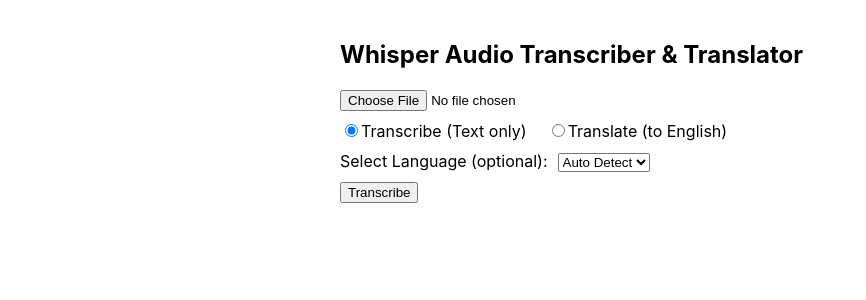
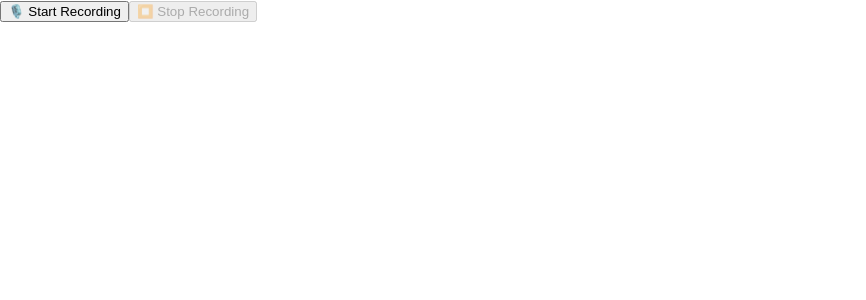
Before and after one commit to Aashisahu03/VoiceToText, a React (Create React App) app in the folder transcriber-frontend/: page / in a window 1280 px wide. Shown: the top 300 px of the page, without its empty margins (0-866 px from the left). Built offline with nearby package versions, Linux system fonts and the light colour scheme.

Commit message:
audiorecording

```diff
--- a/transcriber-frontend/src/App.js
+++ b/transcriber-frontend/src/App.js
@@ -1,143 +1,115 @@
-import React, { useState } from "react";
+import { useState, useRef } from "react";
 
-function App() {
-  const [file, setFile] = useState(null);
+export default function Recorder() {
+  const [recording, setRecording] = useState(false);
+  const [audioURL, setAudioURL] = useState(null);
+  const [result, setResult] = useState(null);
+  const [language, setLanguage] = useState(""); // chosen language
   const [mode, setMode] = useState("transcribe"); // transcribe or translate
-  const [language, setLanguage] = useState(""); // auto-detect by default
-  const [transcript, setTranscript] = useState("");
-  const [translation, setTranslation] = useState("");
-  const [loading, setLoading] = useState(false);
+  const mediaRecorderRef = useRef(null);
+  const streamRef = useRef(null);
+  const chunks = useRef([]);
 
-  const handleFileChange = (e) => {
-    setFile(e.target.files[0]);
-    setTranscript("");
-    setTranslation("");
+  const startRecording = async () => {
+    streamRef.current = await navigator.mediaDevices.getUserMedia({ audio: true });
+    mediaRecorderRef.current = new MediaRecorder(streamRef.current);
+    chunks.current = [];
+
+    mediaRecorderRef.current.ondataavailable = (e) => {
+      if (e.data.size > 0) {
+        chunks.current.push(e.data);
+      }
     };
 
-  const handleModeChange = (e) => {
-    setMode(e.target.value);
-    setTranscript("");
-    setTranslation("");
+    mediaRecorderRef.current.onstop = () => {
+      const blob = new Blob(chunks.current, { type: "audio/webm" });
+      setAudioURL(URL.createObjectURL(blob));
+
+      // ✅ stop microphone properly
+      streamRef.current.getTracks().forEach((track) => track.stop());
     };
 
-  const handleSubmit = async (e) => {
-    e.preventDefault();
-    if (!file) return alert("Please upload an audio file");
+    mediaRecorderRef.current.start();
+    setRecording(true);
+  };
 
-    setLoading(true);
+  const stopRecording = () => {
+    mediaRecorderRef.current?.stop();
+    setRecording(false);
+  };
 
+  const sendToBackend = async () => {
+    if (!audioURL) return;
+
+    const blob = new Blob(chunks.current, { type: "audio/webm" });
     const formData = new FormData();
-    formData.append("file", file);
+    formData.append("file", blob, "recording.webm");
+
     if (language) {
-      formData.append("language", language); // optional
+      formData.append("language", language);
     }
 
-    try {
-      const endpoint =
-        mode === "transcribe"
-          ? "http://127.0.0.1:8000/transcribe"
-          : "http://127.0.0.1:8000/translate";
-
-      const response = await fetch(endpoint, {
+    const res = await fetch(`http://127.0.0.1:8000/${mode}`, {
       method: "POST",
       body: formData,
     });
-      const data = await response.json();
 
-      if (mode === "transcribe") {
-        setTranscript(data.transcript || "");
-        setTranslation("");
-      } else {
-        setTranscript("");
-        setTranslation(data.translation || "");
-      }
-    } catch (error) {
-      alert("Error processing audio");
-      console.error(error);
-    }
-
-    setLoading(false);
+    const data = await res.json();
+    setResult(data);
   };
 
   return (
-    <div style={{ maxWidth: 600, margin: "auto", padding: 20 }}>
-      <h2>Whisper Audio Transcriber & Translator</h2>
+    <div>
+      <button onClick={startRecording} disabled={recording}>
+        🎙️ Start Recording
+      </button>
+      <button onClick={stopRecording} disabled={!recording}>
+        ⏹️ Stop Recording
+      </button>
 
-      <form onSubmit={handleSubmit}>
-        <input type="file" accept="audio/*" onChange={handleFileChange} />
+      {audioURL && (
+        <>
+          <audio src={audioURL} controls />
 
-        {/* Mode selection */}
-        <div style={{ marginTop: 10 }}>
+          {/* Language Selection */}
+          <div>
             <label>
-            <input
-              type="radio"
-              value="transcribe"
-              checked={mode === "transcribe"}
-              onChange={handleModeChange}
-            />
-            Transcribe (Text only)
-          </label>
-
-          <label style={{ marginLeft: 20 }}>
-            <input
-              type="radio"
-              value="translate"
-              checked={mode === "translate"}
-              onChange={handleModeChange}
-            />
-            Translate (to English)
-          </label>
-        </div>
-
-        {/* Language dropdown */}
-        <div style={{ marginTop: 10 }}>
-          <label>
-            Select Language (optional):
-            <select
-              value={language}
-              onChange={(e) => setLanguage(e.target.value)}
-              style={{ marginLeft: 10 }}
-            >
+              Select Language:{" "}
+              <select value={language} onChange={(e) => setLanguage(e.target.value)}>
                 <option value="">Auto Detect</option>
+                <option value="en">English</option>
                 <option value="hi">Hindi</option>
+                <option value="ur">Urdu</option>
                 <option value="te">Telugu</option>
                 <option value="kn">Kannada</option>
+                <option value="bn">Bengali</option>
                 <option value="ta">Tamil</option>
-              <option value="ml">Malayalam</option>
-              <option value="gu">Gujarati</option>
-              <option value="bn">Bengali</option>
-              <option value="pa">Punjabi</option>
-              <option value="ur">Urdu</option>
               </select>
             </label>
           </div>
 
-        <button type="submit" disabled={loading} style={{ marginTop: 10 }}>
-          {loading
-            ? mode === "transcribe"
-              ? "Transcribing..."
-              : "Translating..."
-            : mode === "transcribe"
-              ? "Transcribe"
-              : "Translate"}
+          {/* Mode Selection */}
+          <div>
+            <label>
+              Mode:{" "}
+              <select value={mode} onChange={(e) => setMode(e.target.value)}>
+                <option value="transcribe">Transcribe</option>
+                <option value="translate">Translate</option>
+              </select>
+            </label>
+          </div>
+
+          <button onClick={sendToBackend}>
+            {mode === "transcribe" ? "Transcribe" : "Translate"}
           </button>
-      </form>
-
-      {transcript && (
-        <div style={{ marginTop: 20 }}>
-          <h3>Original Transcript:</h3>
-          <p>{transcript}</p>
-        </div>
+        </>
       )}
 
-      {translation && (
-        <div style={{ marginTop: 20 }}>
-          <h3>Translation (English):</h3>
-          <p>{translation}</p>
-        </div>
+      {result && (
+        <pre style={{ whiteSpace: "pre-wrap", marginTop: "1rem" }}>
+          {JSON.stringify(result, null, 2)}
+        </pre>
       )}
     </div>
   );
 }
-
-export default App;
```
Also changed, not shown: transcriber-frontend/public/recorder-worklet.js (deleted, +0 -116 lines). Lines whose indentation alone changed are shown as unchanged.
